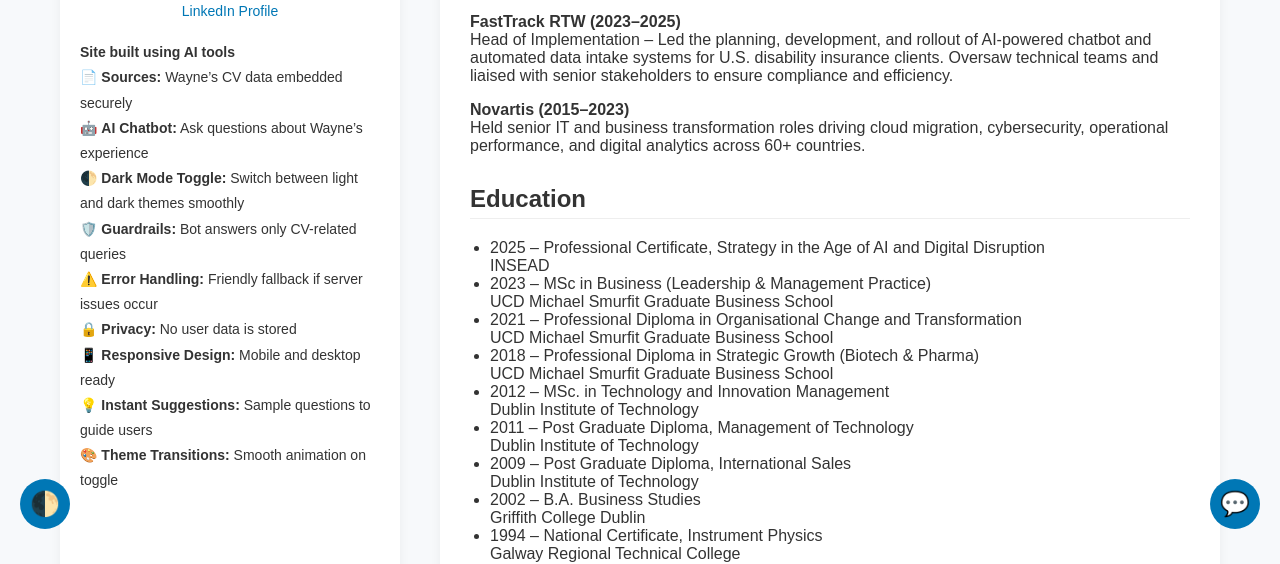
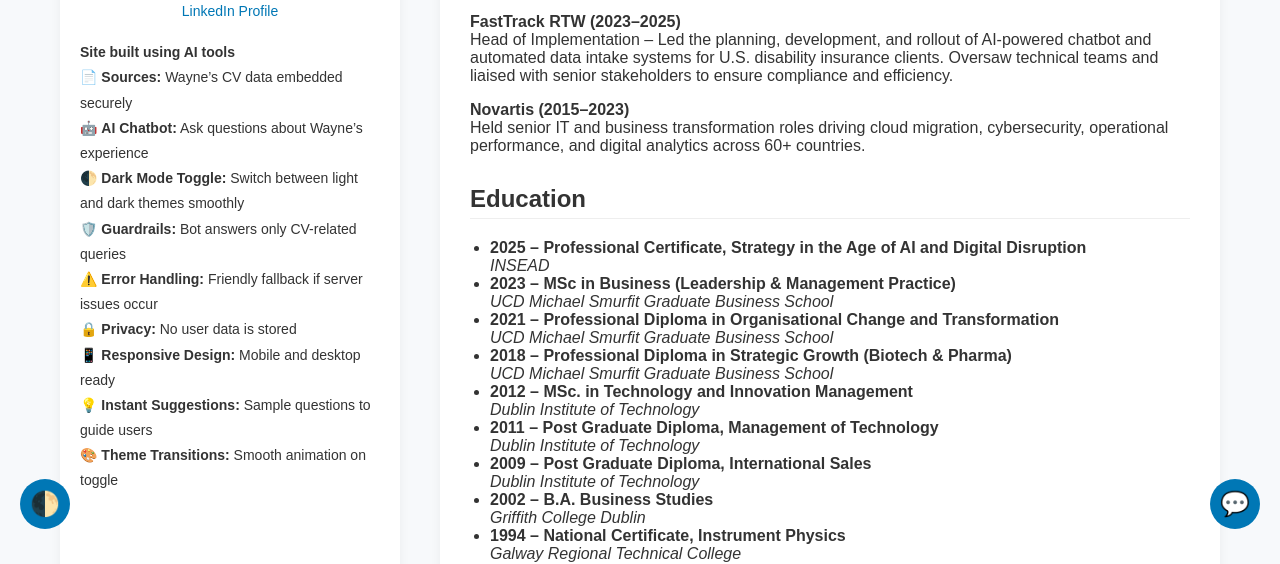
Before and after one commit to waynemkearns/waynecv-gpt, a website: page index.html in a window 1280 px wide. Shown: the part 251-815 px from the top of the page. Drawn offline with Linux system fonts and the light colour scheme.

Commit message:
Update index.html

```diff
--- a/index.html
+++ b/index.html
@@ -226,15 +226,15 @@
       <section>
         <h2>Education</h2>
         <ul>
-          <li>2025 – Professional Certificate, Strategy in the Age of AI and Digital Disruption<br>  INSEAD</li>
-          <li>2023 – MSc in Business (Leadership & Management Practice)<br>  UCD Michael Smurfit Graduate Business School</li>
-          <li>2021 – Professional Diploma in Organisational Change and Transformation<br>UCD Michael Smurfit Graduate Business School</li>
-          <li>2018 – Professional Diploma in Strategic Growth (Biotech & Pharma)<br>UCD Michael Smurfit Graduate Business School</li>
-          <li>2012 – MSc. in Technology and Innovation Management<br>Dublin Institute of Technology</li>
-          <li>2011 – Post Graduate Diploma, Management of Technology<br>Dublin Institute of Technology</li>
-          <li>2009 – Post Graduate Diploma, International Sales<br>Dublin Institute of Technology</li>
-          <li>2002 – B.A. Business Studies<br>Griffith College Dublin</li>
-          <li>1994 – National Certificate, Instrument Physics<br>Galway Regional Technical College</li>
+          <li><strong>2025 – Professional Certificate, Strategy in the Age of AI and Digital Disruption</strong><br><em>INSEAD</em></li>
+          <li><strong>2023 – MSc in Business (Leadership & Management Practice)</strong><br><em>UCD Michael Smurfit Graduate Business School</em></li>
+          <li><strong>2021 – Professional Diploma in Organisational Change and Transformation</strong><br><em>UCD Michael Smurfit Graduate Business School</em></li>
+          <li><strong>2018 – Professional Diploma in Strategic Growth (Biotech & Pharma)</strong><br><em>UCD Michael Smurfit Graduate Business School</em></li>
+          <li><strong>2012 – MSc. in Technology and Innovation Management</strong><br><em>Dublin Institute of Technology</em></li>
+          <li><strong>2011 – Post Graduate Diploma, Management of Technology</strong><br><em>Dublin Institute of Technology</em></li>
+          <li><strong>2009 – Post Graduate Diploma, International Sales</strong><br><em>Dublin Institute of Technology</em></li>
+          <li><strong>2002 – B.A. Business Studies</strong><br><em>Griffith College Dublin</em></li>
+          <li><strong>1994 – National Certificate, Instrument Physics</strong><br><em>Galway Regional Technical College</em></li>
         </ul>
       </section>
       <section>
```
